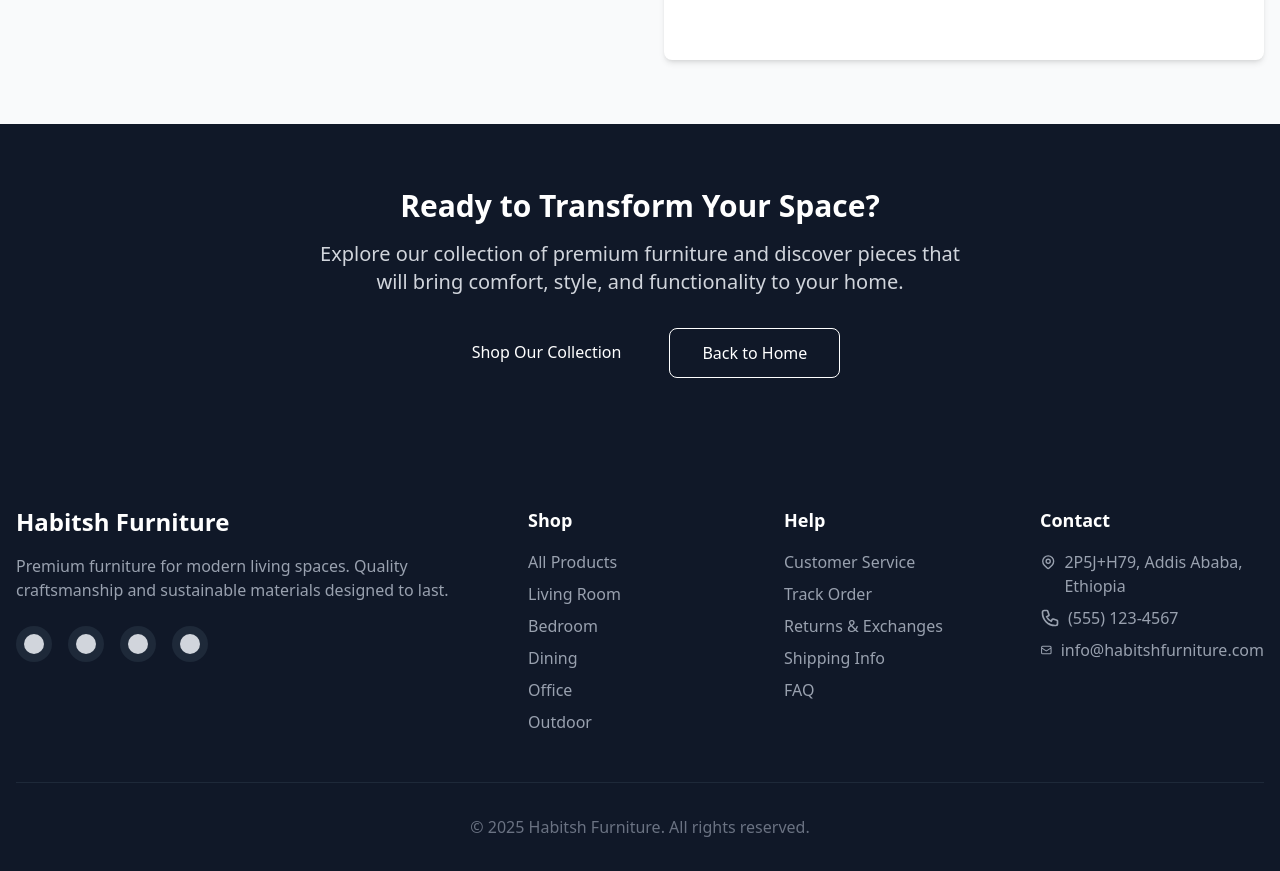
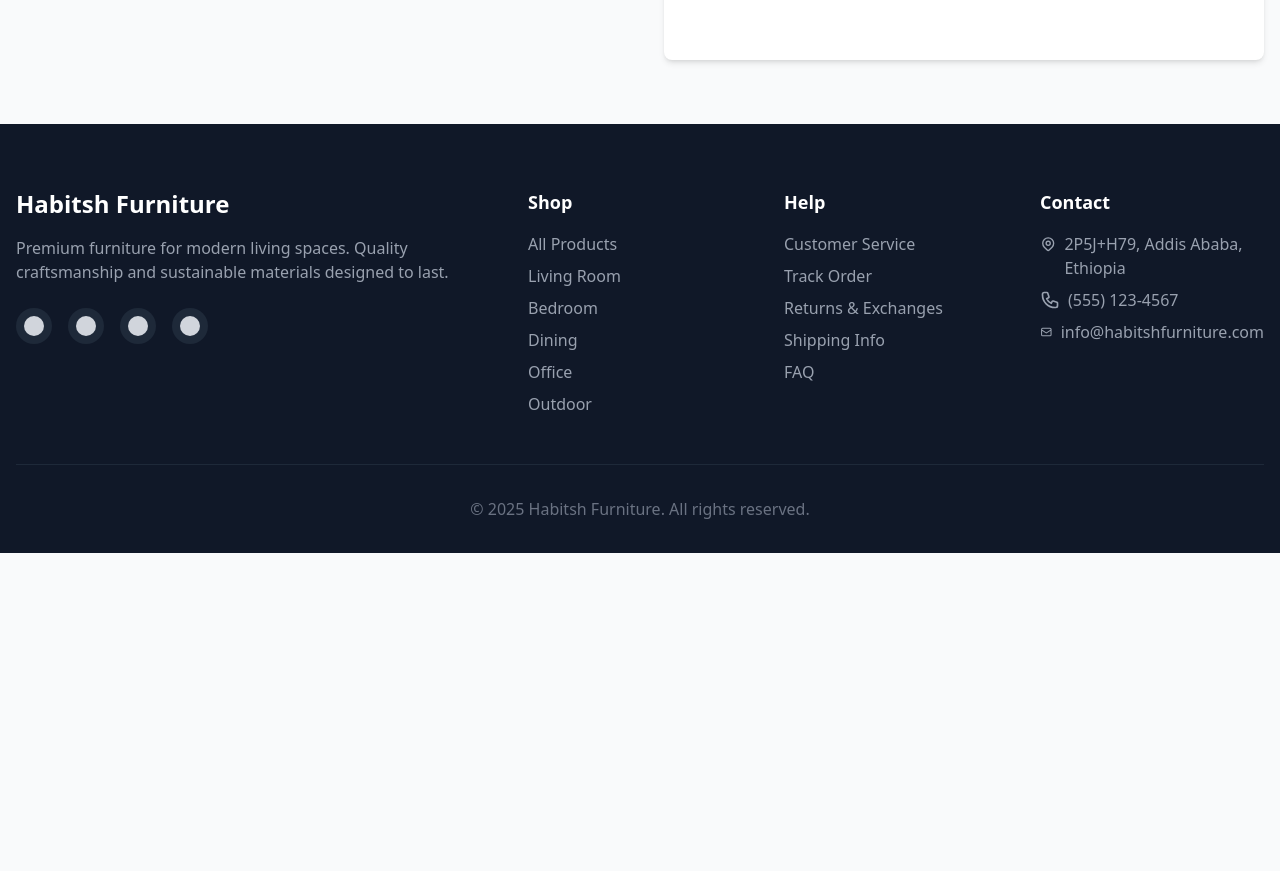
Before and after one commit to muluken0937/furniture-website, a Next.js app: page /about in a window 1280 px wide. Shown: the part 2680-3551 px from the top of the page. After the commit the page ends 3233 px from the top, so only its background shows below. Built offline with nearby package versions, Linux system fonts and the light colour scheme.

Commit message:
Update button hover colors to teal-800 for improved UI consistency and remove unused Link import in About page.

```diff
--- a/src/app/about/page.tsx
+++ b/src/app/about/page.tsx
@@ -1,5 +1,4 @@
 import Image from 'next/image';
-import Link from 'next/link';
 import Footer from '@/components/Footer';
 
 export default function AboutPage() {
@@ -263,7 +262,7 @@ export default function AboutPage() {
                   <label className="block text-sm font-medium text-gray-700 mb-2">Message</label>
                   <textarea rows={4} className="w-full px-4 py-2 border border-gray-300 rounded-lg focus:ring-2 focus:ring-primary focus:border-transparent"></textarea>
                 </div>
-                <button type="submit" className="w-full bg-primary hover:bg-primary-dark text-white py-3 px-6 rounded-lg font-medium transition duration-200">
+                <button type="submit" className="w-full bg-primary hover:bg-teal-800 text-white py-3 px-6 rounded-lg font-medium transition duration-200">
                   Send Message
                 </button>
               </form>
@@ -272,24 +271,6 @@ export default function AboutPage() {
         </div>
       </section>
 
-      {/* CTA Section */}
-      <section className="py-16 bg-gray-900 text-white">
-        <div className="container mx-auto px-4 text-center">
-          <h2 className="text-3xl font-bold mb-4">Ready to Transform Your Space?</h2>
-          <p className="text-xl text-gray-300 mb-8 max-w-2xl mx-auto">
-            Explore our collection of premium furniture and discover pieces that will bring comfort,
-            style, and functionality to your home.
-          </p>
-          <div className="flex flex-col sm:flex-row gap-4 justify-center">
-            <Link href="/products" className="bg-primary hover:bg-primary-dark text-white px-8 py-3 rounded-lg font-medium transition duration-200">
-              Shop Our Collection
-            </Link>
-            <Link href="/" className="border border-white text-white hover:bg-white hover:text-gray-900 px-8 py-3 rounded-lg font-medium transition duration-200">
-              Back to Home
-            </Link>
-          </div>
-        </div>
-      </section>
       </main>
       <Footer />
     </div>
--- a/src/app/page.tsx
+++ b/src/app/page.tsx
@@ -92,7 +92,7 @@ export default function Home() {
             Discover handcrafted pieces that blend comfort, style, and sustainability for your modern home.
           </p>
           <div className="flex flex-col sm:flex-row gap-4">
-            <button className="bg-primary hover:bg-primary-dark text-white px-8 py-4 rounded-full text-lg font-medium transition duration-300 transform hover:scale-105">
+            <button className="bg-primary hover:bg-teal-800 text-white px-8 py-4 rounded-full text-lg font-medium transition duration-300 transform hover:scale-105">
               Shop Collection
             </button>
             <button className="bg-white hover:bg-gray-100 text-gray-900 px-8 py-4 rounded-full text-lg font-medium transition duration-300">
```
